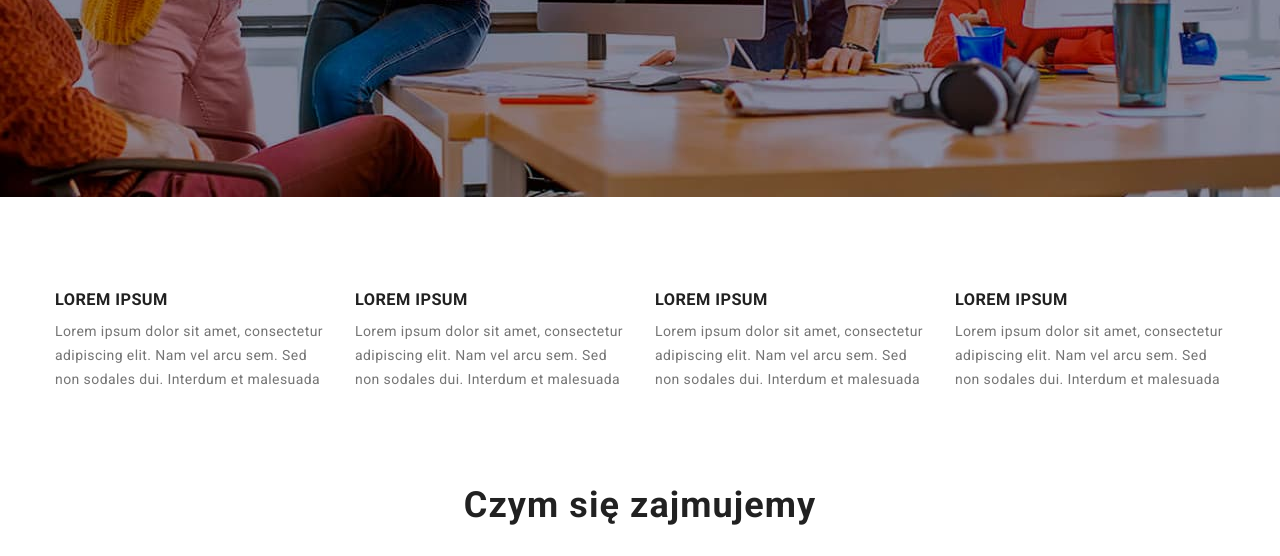
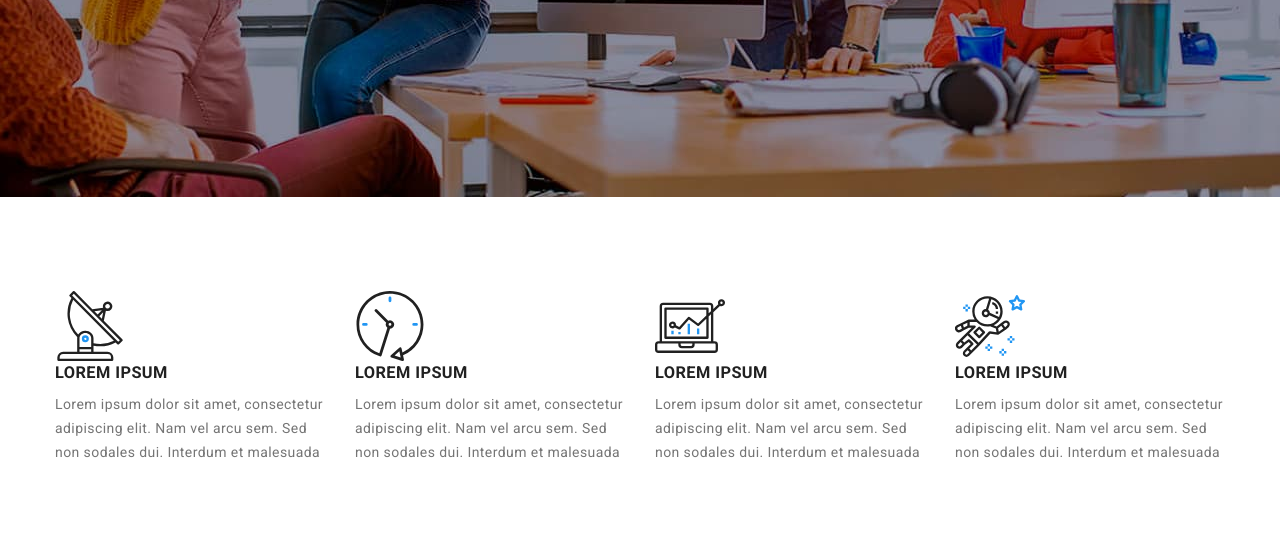
Before and after one commit to DawidPiecha/goit-markup-hw-04, a plain HTML site: page index.html in a window 1280 px wide. Shown: the part 484-1040 px from the top of the page. Drawn offline with nearby package versions, Linux system fonts and the light colour scheme.

Commit message:
SVG icons for advantages-list added

```diff
--- a/index.html
+++ b/index.html
@@ -74,6 +74,9 @@
           <h2 hidden>Our advantages</h2>
           <ul class="advantages-list">
             <li>
+              <svg class="advantages-list-icon" width="70" height="70">
+                <use href="./images/icons.svg#icon-antenna"></use>
+              </svg>
               <h3 class="topic">Lorem ipsum</h3>
               <p class="description">
                 Lorem ipsum dolor sit amet, consectetur adipiscing elit. Nam vel
@@ -81,6 +84,9 @@
               </p>
             </li>
             <li>
+              <svg class="advantages-list-icon" width="70" height="70">
+                <use href="./images/icons.svg#icon-clock"></use>
+              </svg>
               <h3 class="topic">Lorem ipsum</h3>
               <p class="description">
                 Lorem ipsum dolor sit amet, consectetur adipiscing elit. Nam vel
@@ -88,6 +94,9 @@
               </p>
             </li>
             <li>
+              <svg class="advantages-list-icon" width="70" height="70">
+                <use href="./images/icons.svg#icon-diagram"></use>
+              </svg>
               <h3 class="topic">Lorem ipsum</h3>
               <p class="description">
                 Lorem ipsum dolor sit amet, consectetur adipiscing elit. Nam vel
@@ -95,6 +104,9 @@
               </p>
             </li>
             <li>
+              <svg class="advantages-list-icon" width="70" height="70">
+                <use href="./images/icons.svg#icon-astronaut"></use>
+              </svg>
               <h3 class="topic">Lorem ipsum</h3>
               <p class="description">
                 Lorem ipsum dolor sit amet, consectetur adipiscing elit. Nam vel
```
